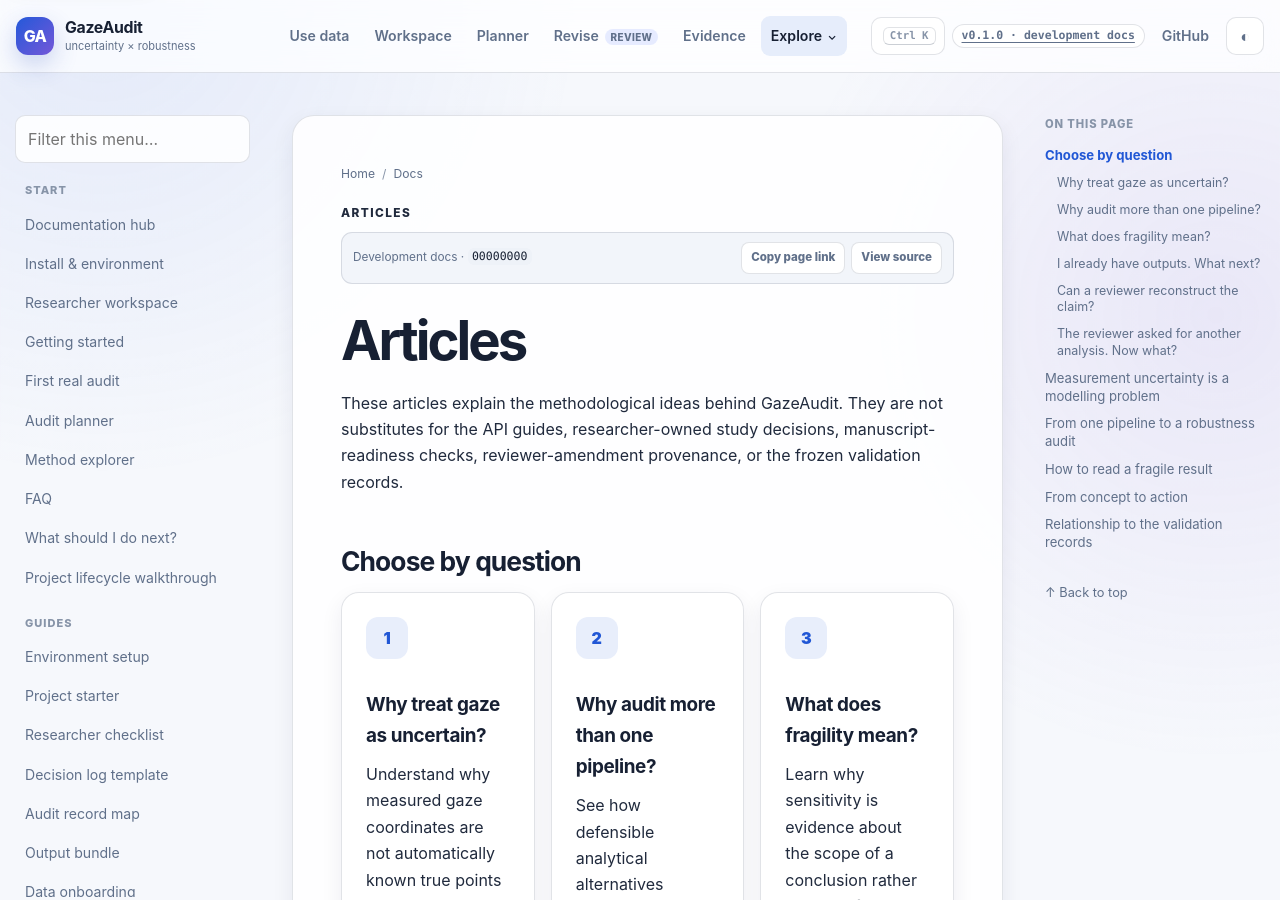
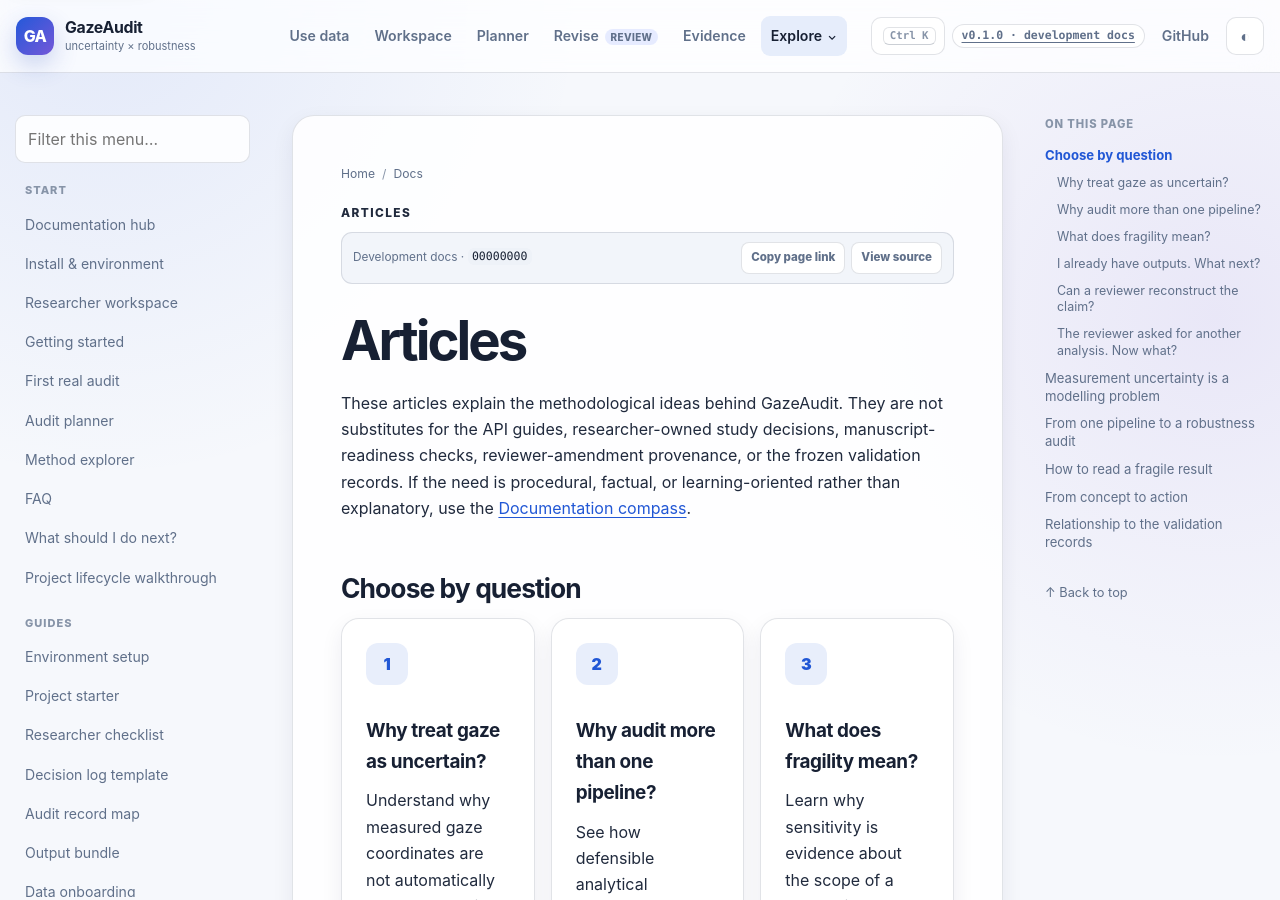
Before and after one commit to stefanosbalaskas/GazeAudit, a Jekyll site: the page built from docs/articles/index.md, in a window 1280 px wide and 900 px high. Built offline with Jekyll 4.4.1, drawn with Linux system fonts in a browser that asks for light colours.

Commit message:
docs: connect explanation hub to documentation compass

```diff
--- a/docs/articles/index.md
+++ b/docs/articles/index.md
@@ -6,7 +6,7 @@
 
 # Articles
 
-These articles explain the methodological ideas behind GazeAudit. They are not substitutes for the API guides, researcher-owned study decisions, manuscript-readiness checks, reviewer-amendment provenance, or the frozen validation records.
+These articles explain the methodological ideas behind GazeAudit. They are not substitutes for the API guides, researcher-owned study decisions, manuscript-readiness checks, reviewer-amendment provenance, or the frozen validation records. If the need is procedural, factual, or learning-oriented rather than explanatory, use the [Documentation compass]({{ '/docs/documentation-map/' | relative_url }}).
 
 ## Choose by question
 
```
